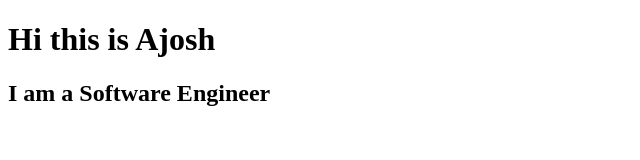
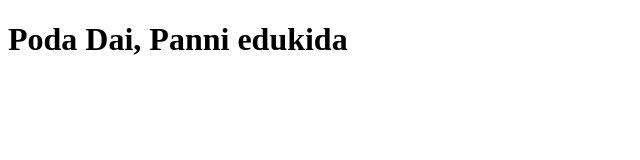
Before and after one commit to fantasyhomebuilders/fantasyhomebuilders.github.io, a plain HTML site: page index.html in a window 1280 px wide. Shown: the whole page, without its empty margins (0-640 px from the left). Drawn offline with Linux system fonts and the light colour scheme.

Commit message:
Update index.html

```diff
--- a/index.html
+++ b/index.html
@@ -1,9 +1,10 @@
 <!DOCTYPE html>
 <html>
 <body>
-
+ <h1>Poda Dai, Panni edukida</h1>
+<!--
 <h1>Hi this is Ajosh</h1>
-<h2>I am a Software Engineer</h2>
+<h2>I am a Software Engineer</h2> -->
 
 
 </body>
```
